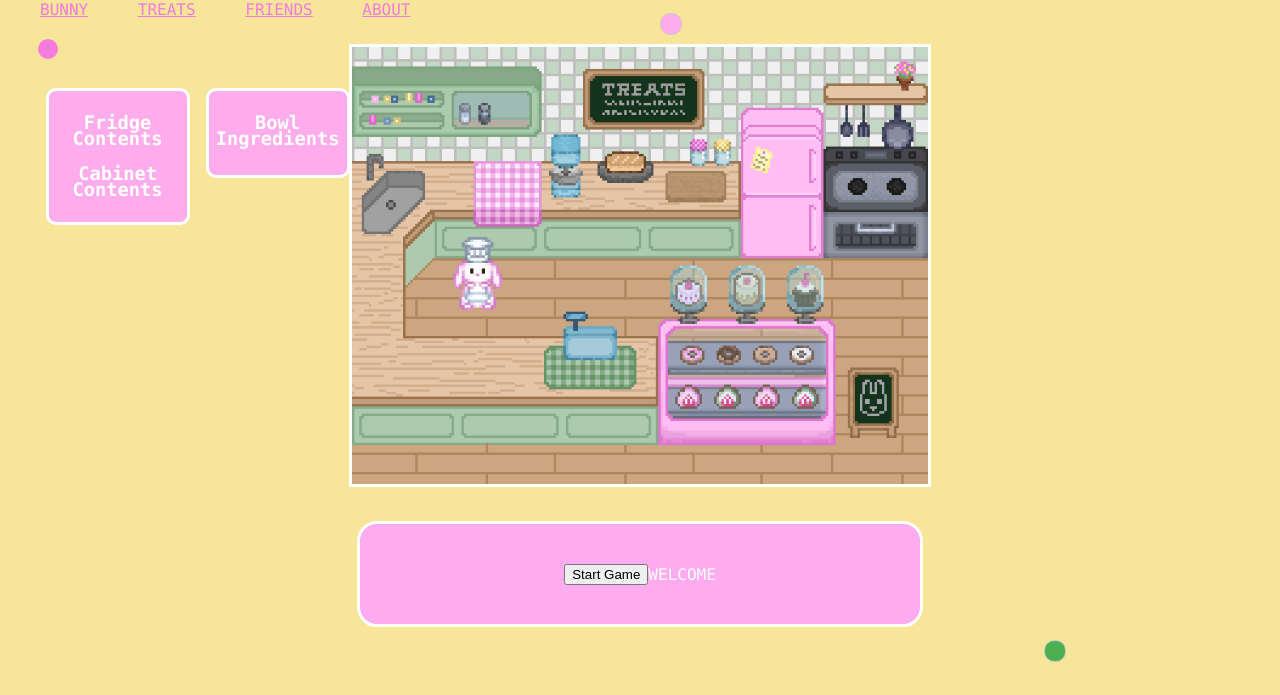
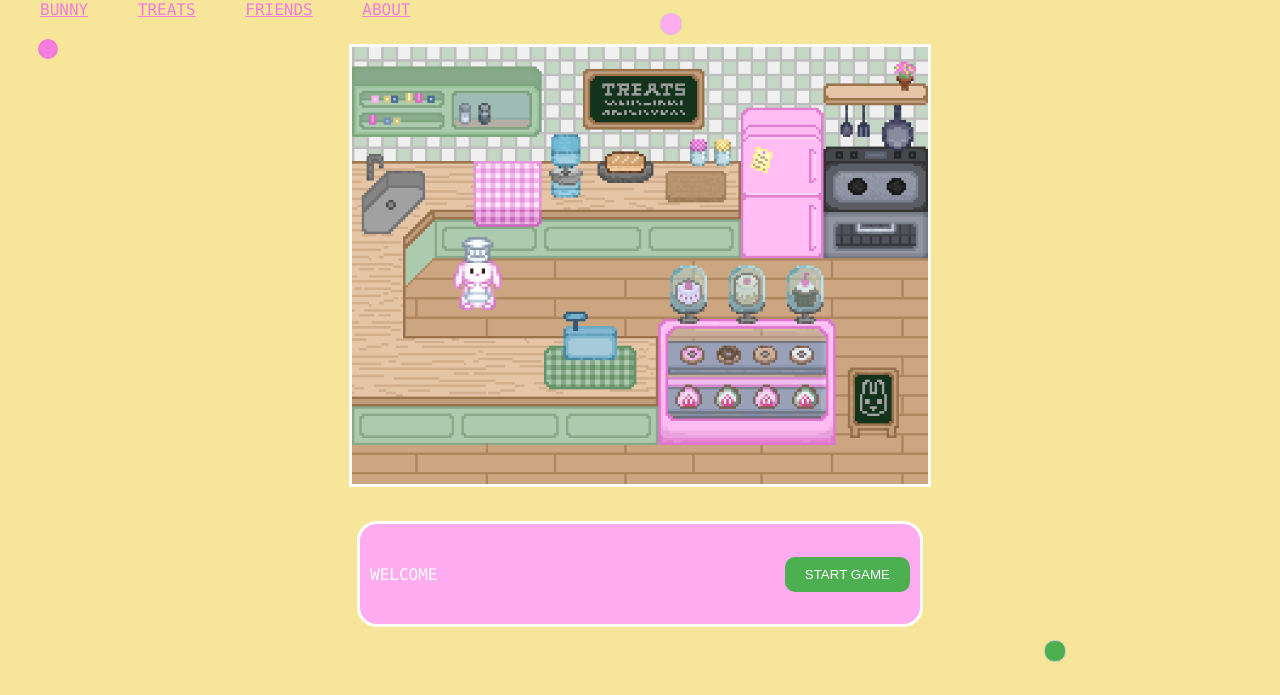
Before and after one commit to siannnhannn/ECE160-Bunny-Bakery, a Flask app: page /bbgame in a window 1280 px wide. Shown: the part 105-800 px from the top of the page. Run offline with Flask 3, Linux system fonts and the light colour scheme.

```diff
--- a/backend/gameplay.py
+++ b/backend/gameplay.py
@@ -64,7 +64,7 @@ mix = False
 mixed = False
 paced = False
 clicked = False
-
+bowlIngredients = []
 
 
 #sending chatbox updates (this is called in the javascript state machine)
@@ -99,7 +99,6 @@ def cabinet_contents():
         return jsonify({"cabinetContents": cabinetContents, "signal": True})
     else:
         return jsonify({"signal": False})
-bowlIngredients = []
 
 #adding cabinet/fridge contents to the bowl
 @app.route('/add_bowl_ingredient', methods=['POST'])
--- a/backend/static/css/bbgame.css
+++ b/backend/static/css/bbgame.css
@@ -21,27 +21,32 @@ body, h1, a {
 }
 
 #instruction-chatbox {
-  position: relative;
-  width: 45%;
-  height: 80px;
-  background-color: #FEABEF;
-  color: white;
-  padding: 10px;
-  border-radius: 20px;
-  border-width: 3px;
-  border-style: solid;
-  border-color: white;
-  display: flex;
-  align-items: center;
-  justify-content: center;
-  margin: 0.5% auto;
-
+    display: flex;           /* Enables flexbox layout */
+    align-items: center;     /* Aligns children vertically in the middle */
+    justify-content: flex-start; /* Aligns children at the start of the container */
+    padding: 10px;
+    background-color: #FEABEF;
+    color: white;
+    border-radius: 20px;
+    border: 3px solid white;
+    width: 45%;
+    height: 80px;
+    margin: 0.5% auto;
 }
 
-#instruction-text{
+#instruction-text {
     text-align: left;
-    top: 0;
-    left: 0;
+    flex-grow: 1;            /* Allows the text to expand and push the button to the right */
+}
+
+#gameflow {
+    text-align: center;      /* Centers the text inside the button */
+    background-color: #4CAF50;
+    color: white;
+    border: none;
+    padding: 10px 20px;
+    border-radius: 10px;
+    cursor: pointer;         /* Indicates the element is clickable */
 }
 
 #bakeryNameDisplay {
--- a/backend/static/js/bbgame.js
+++ b/backend/static/js/bbgame.js
@@ -120,6 +120,8 @@ function handleGameFlow(count, message, mix) {
     } else if (count==2) {
         const messageBox = document.getElementById("instruction-text");
         messageBox.innerHTML = message;
+        showDiv('ingredients');
+        showDiv('bowl-ingredients');
         fridgeContents();
         cabinetContents();
     } else if (count==3) {
--- a/backend/templates/bbgame.html
+++ b/backend/templates/bbgame.html
@@ -28,14 +28,14 @@
         </div>
 
 
-        <div id="ingredients">
+        <div id="ingredients" style="opacity: 0">
             <h3>Fridge Contents</h3>
             <div id="fridge-container"></div>
             <h3>Cabinet Contents</h3>
             <div id="cabinet-container"></div>
         </div>
 
-        <div id='bowl-ingredients'>
+        <div id='bowl-ingredients' style="opacity: 0">
             <h3>Bowl Ingredients</h3>
             <div id='bowl-container'></div>
         </div>
@@ -52,9 +52,11 @@
 
         <div class="main-content">
             <canvas id="game-frame" width="711" height="540" style="border:3px solid white;"></canvas>
-            <div id="instruction-chatbox" class="center">
-                <button id='gameflow'>Start Game</button>
-                <p id="instruction-text">WELCOME</p>
+            <div id="instruction-chatbox">
+                <div id="instruction-text">WELCOME</div>
+                <button id="gameflow">START GAME</button>
+            </div>
+
             <div id="bakeryNameDisplay"></div>
             </div>
             </div>
```
